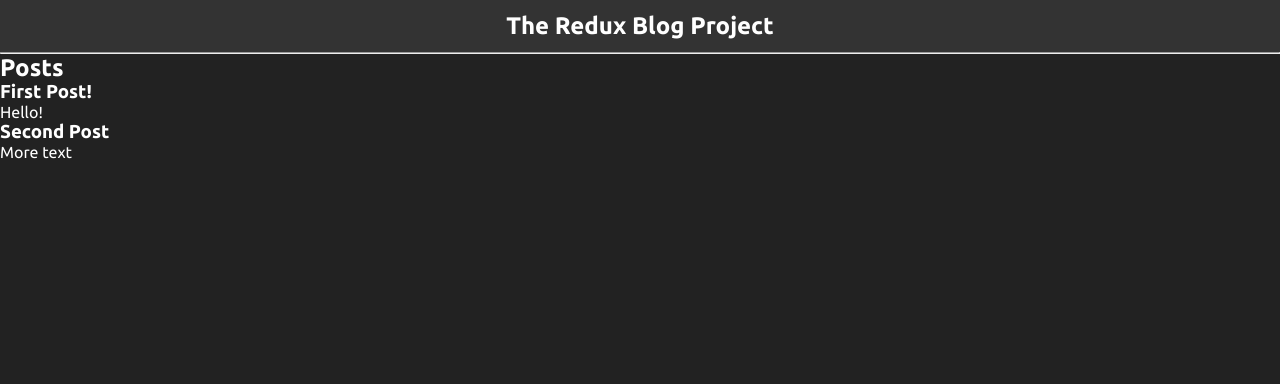
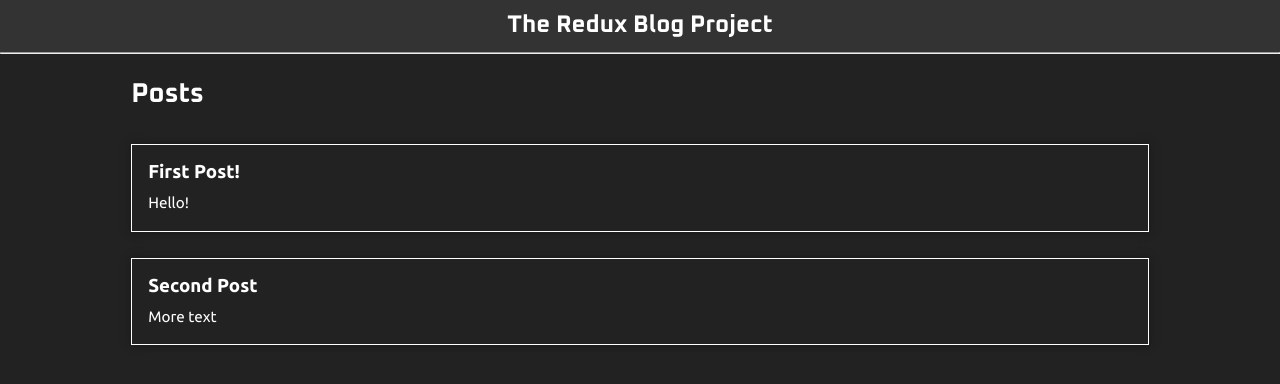
Before and after one commit to arianXdev/blog-redux-project, a React (Vite) app: page / in a window 1280 px wide. Shown: the top 384 px of the page. Built offline with nearby package versions, Linux system fonts and the light colour scheme; a web font is replaced by a local one.

Commit message:
added some css styles

```diff
--- a/src/App.jsx
+++ b/src/App.jsx
@@ -14,7 +14,9 @@ const App = () => {
 					path="/"
 					element={
 						<>
-							<PostsList />
+							<div className="container">
+								<PostsList />
+							</div>
 						</>
 					}
 				/>
--- a/src/components/Navbar.css
+++ b/src/components/Navbar.css
@@ -3,6 +3,7 @@
 	text-align: center;
 	font-size: 12px;
 	background: #333;
+	font-family: var(--oxanium-font);
 }
 
 .navbar__title {
--- a/src/features/posts/PostsList.css
+++ b/src/features/posts/PostsList.css
@@ -0,0 +1,35 @@
+.posts {
+	display: flex;
+	flex-direction: column;
+	justify-content: flex-start;
+	font-size: 16px;
+}
+
+.title {
+	margin: 0.8em 0;
+	font-family: var(--oxanium-font);
+	font-size: 1.7em;
+}
+
+.post {
+	display: flex;
+	flex-direction: column;
+	padding: 1em;
+	border: 1px solid #fff;
+	margin: 0.8em 0;
+	box-shadow: 0 0 8px rgba(15, 15, 15, 0.5);
+	transition: all 0.2s ease-in-out;
+}
+
+.post:hover {
+	box-shadow: 0 0 15px rgba(0, 0, 0, 0.8);
+}
+
+.post__title {
+	margin-bottom: 0.5em;
+}
+
+.post__content {
+	font-size: 0.95em;
+	line-height: 1.5;
+}
--- a/src/index.css
+++ b/src/index.css
@@ -50,7 +50,7 @@ a {
 }
 
 .container {
-	max-width: 1300px !important;
+	max-width: 1024px !important;
 	width: 100%;
 	margin: 0 auto !important;
 	padding: 0.2em !important;
```
